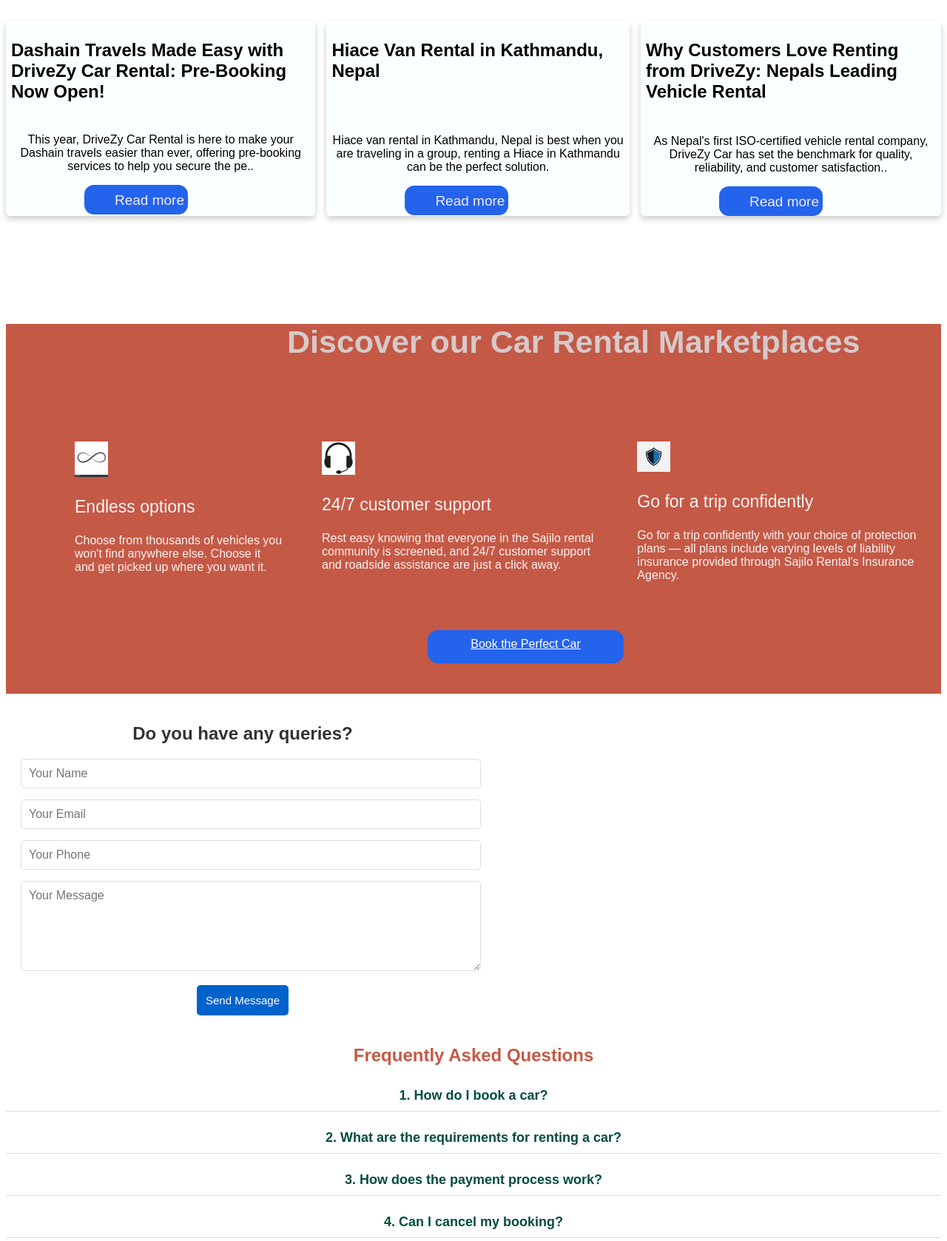
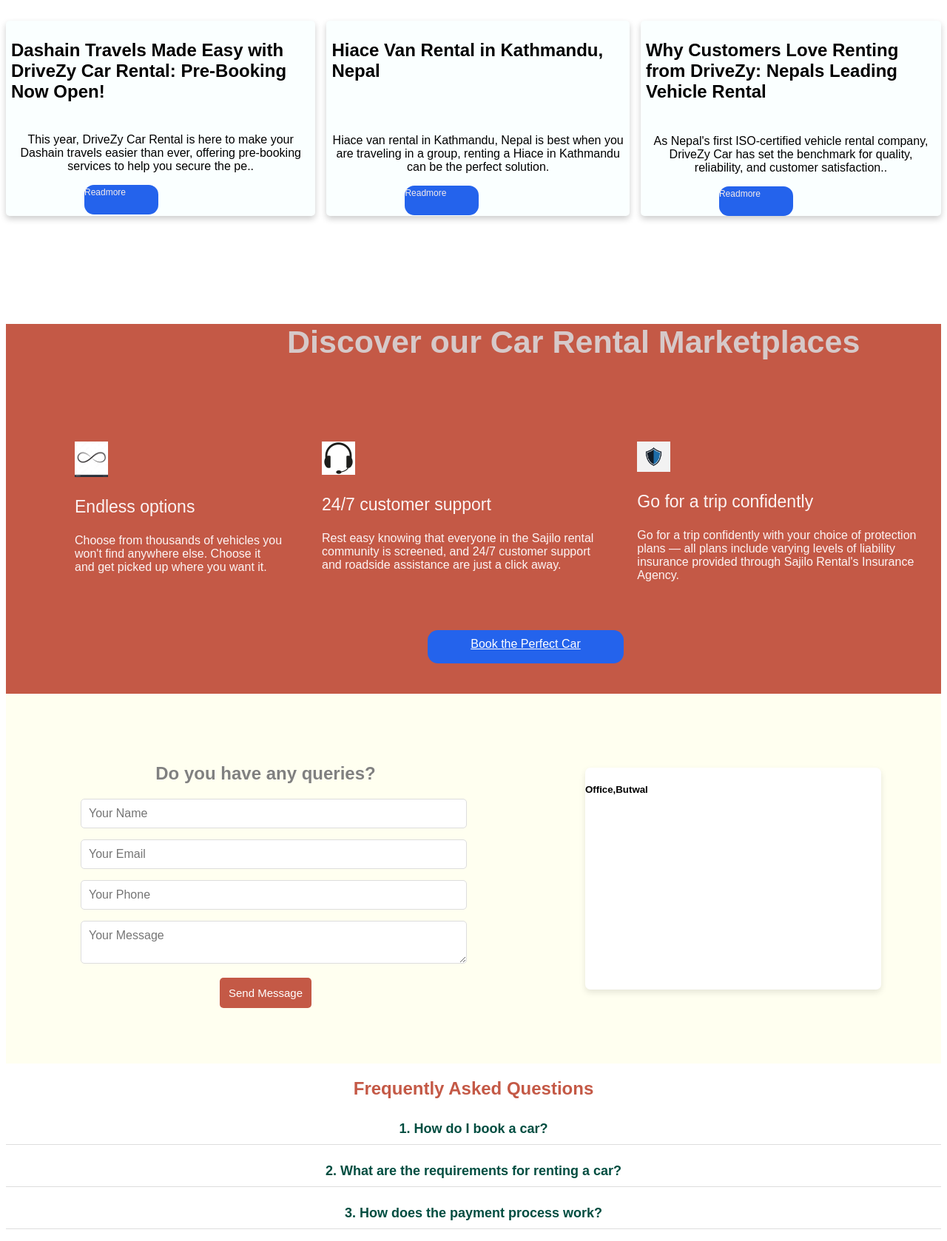
Before and after one commit to iamsushil08/Project, a PHP site: page / in a window 1280 px wide. Shown: the part 1836-3514 px from the top of the page at 74% size. Run offline with PHP 8.4, Linux system fonts and the light colour scheme; data that the repository does not hold is empty; some libraries are stand-ins or nearby versions.

Commit message:
changs by sandhya

```diff
--- /dev/null
+++ b/frontend/backend/admin.css
@@ -0,0 +1,6 @@
+*{
+    font-family:sans-serif;
+    margin:0px;
+    padding:0p;
+
+}
--- a/frontend/index.css
+++ b/frontend/index.css
@@ -230,17 +230,20 @@ margin-top: 170px;
 }
 #readmore{
     background-color: rgb(36, 99, 236);
-    width: 140px;
+    width: 100px;
     height: 40px;
     margin-left:99px;
     border-radius: 13px;
+
 }
 #more{
-    padding-top: 10px;
-    display: block;
+
+
     color: rgb(244, 235, 235);
-    margin-left: 41px;
-    font-size: 19px;
+    text-align: center;
+    display: inline;
+
+    font-size: 12px;
     text-decoration: none;
 }
 #packages{
@@ -508,22 +511,33 @@ footer {
 
 /* contact us wala */
 
-  #contactSection {
-    width: 100%;
-    max-width: 600px;
+#contactSection{
+    height:500px;
+    display: flex;
+    align-items: center;
+    justify-content: space-around;
+    background-color: #FFFFF0;
+
+
+}
+  #formhere {
+
+    max-width: 500px;
     padding: 20px;
-    background-color: #fff;
+    /* background-color: #fff; */
 
     text-align: center;
+    align-items: center;
+
   }
 
-  #contactSection h2 {
+  #formhere h2 {
     font-size: 24px;
-    color: #333;
+    color: grey;
     margin-bottom: 20px;
   }
 
-  #contactForm input, #contactForm textarea {
+  #formhere input, #formhere textarea {
     width: 100%;
     padding: 10px;
     margin-bottom: 15px;
@@ -532,13 +546,13 @@ footer {
     font-size: 16px;
   }
 
-  #contactForm input:focus, #contactForm textarea:focus {
+  #formhere input:focus, #formhere textarea:focus {
 
     border-color: #0062cc;
 
   }
 
-  #contactForm textarea {
+  #formheretextarea {
     height: 100px;
 
   }
@@ -547,10 +561,19 @@ footer {
 
     padding: 12px;
     font-size: 15px;
-    background-color:#0062cc ;
+    background-color:#C45946 ;
     color: #fff;
     border: none;
     border-radius: 5px;
+
+
+  }
+  #rightbox{
+    height:300px;
+    width:400px;
+    background-color:rgb(255, 255, 255);
+    box-shadow: 0 4px 8px rgba(0, 0, 0, 0.1);
+    border-radius:7px;
 
 
   }
--- a/frontend/index.php
+++ b/frontend/index.php
@@ -110,7 +110,7 @@ mysqli_close($conn);
                     services to help you secure the pe..
                 </p>
                 <div id="readmore">
-                    <a id="more" href="">Read more</a>
+                    <a id="more" href="">Readmore</a>
                 </div>
             </div>
             <div id="blogss">
@@ -122,7 +122,7 @@ mysqli_close($conn);
                     can be the perfect solution.
                 </p>
                 <div id="readmore">
-                    <a id="more" href="">Read more</a>
+                    <a id="more" href="">Readmore</a>
                 </div>
             </div>
             <div id="blogss">
@@ -133,7 +133,7 @@ mysqli_close($conn);
                     reliability, and customer satisfaction..
                 </p>
                 <div id="readmore">
-                    <a id="more" href="">Read more</a>
+                    <a id="more" href="">Readmore</a>
                 </div>
             </div>
 
@@ -178,14 +178,21 @@ mysqli_close($conn);
 
 
     <div id="contactSection">
+        <div id="formhere">
             <h2>Do you have any queries?</h2>
-        <form id="contactForm" method="POST" action="submitcontact.php">
+            <form id="contactForm" method="POST" action="./backend/submitcontact.php">
                 <input type="text" name="name" id="name" placeholder="Your Name" required>
                 <input type="email" name="email" id="email" placeholder="Your Email" required>
                 <input type="tel" name="phone" id="phone" placeholder="Your Phone" required>
                 <textarea name="message" id="message" placeholder="Your Message" required></textarea>
-            <button type="submit" id="sendMessageBtn">Send Message</button>
+                <button type="submit" id="sendMessageBtn" name="sendMessageBtn">Send Message</button>
             </form>
+        </div>
+
+        <div id="rightbox">
+            <h5>Office,Butwal</h5>
+            <p></p>
+        </div>
     </div>
     <div id="faqSection">
         <h2>Frequently Asked Questions</h2>
```
Also changed, not shown: frontend/backend/submitcontact.php (added, +28 -0 lines). Lines whose indentation alone changed are shown as unchanged.
